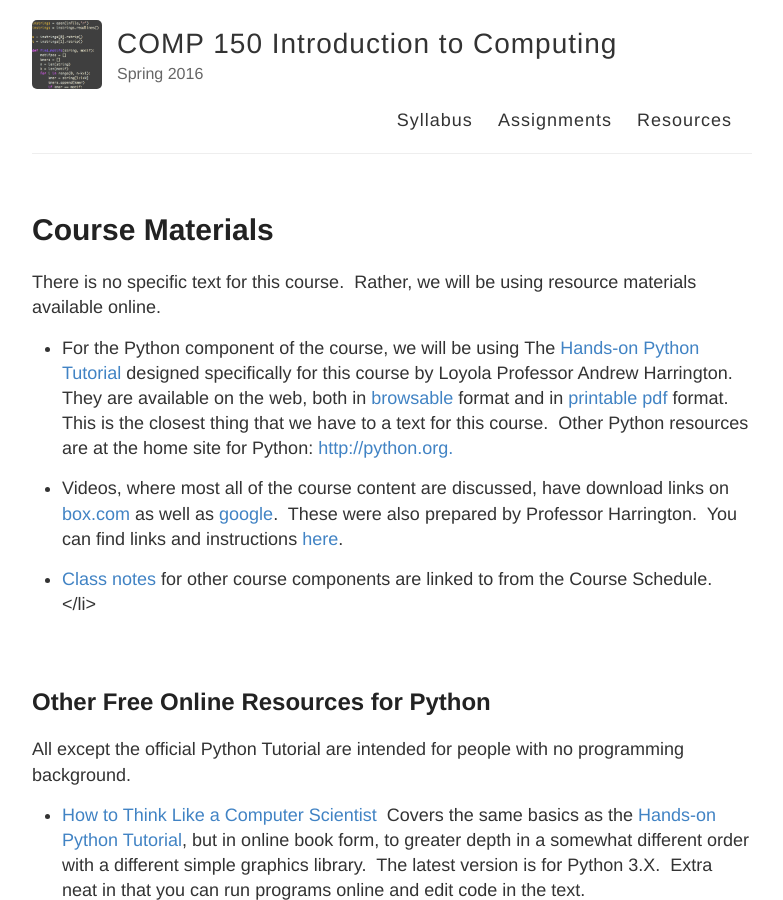
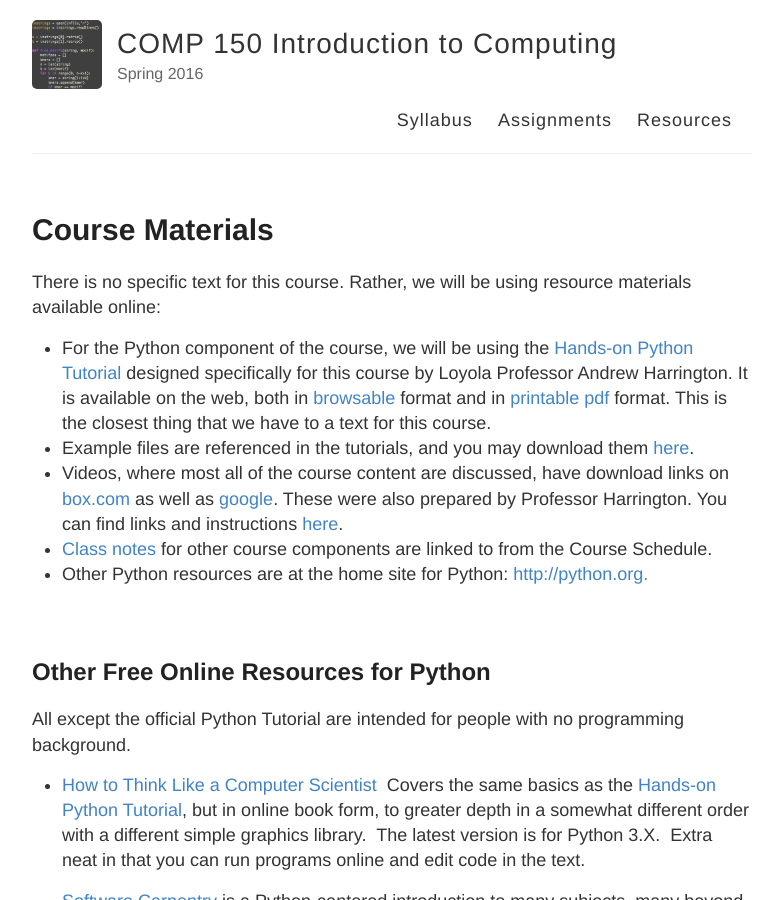
Before and after one commit to hwheeler01/comp150, a Jekyll site: the page built from resources.md, in a window 1280 px wide and 900 px high. Shown: the whole window, without its empty margins (248-1031 px from the left). Built offline with Jekyll 4.4.1, drawn with Linux system fonts in a browser that asks for light colours; Markdown is read by kramdown in place of the engine named in the settings.

```diff
--- a/resources.md
+++ b/resources.md
@@ -4,36 +4,20 @@
 permalink: /resources/
 ---
 
-There is no specific text for this course. &nbsp;Rather, we will be using
-resource materials available online.
-<ul>
+There is no specific text for this course. Rather, we will be using
+resource materials available online:
 
-  <li>For the Python
-component of the course, we will be using&nbsp;The <a target="_blank" href="http://anh.cs.luc.edu/python/hands-on/3.1/index.html">Hands-on
-Python Tutorial</a>
-designed specifically for this course by Loyola Professor Andrew Harrington.
-They are available on the web, both in <a href="http://anh.cs.luc.edu/python/hands-on/3.1/handsonHtml/index.html" target="_blank">browsable</a>
-format and in <a href="http://anh.cs.luc.edu/python/hands-on/3.1/Hands-onPythonTutorial.pdf" target="_blank">printable pdf</a> format.
-This is the closest thing that we have to a text for this course.&nbsp;
-Other Python resources are at the home site for Python: <a href="http://python.org">http://python.org.</a></li>
-</ul>
-
-<ul>
-
-  <li>Videos, where most all of the course content are discussed, have
+- For the Python component of the course, we will be using the <a target="_blank" href="http://anh.cs.luc.edu/python/hands-on/3.1/index.html">Hands-on
+Python Tutorial</a> designed specifically for this course by Loyola Professor Andrew Harrington. It is available on the web, both in <a href="http://anh.cs.luc.edu/python/hands-on/3.1/handsonHtml/index.html" target="_blank">browsable</a>
+format and in <a href="http://anh.cs.luc.edu/python/hands-on/3.1/Hands-onPythonTutorial.pdf" target="_blank">printable pdf</a> format. This is the closest thing that we have to a text for this course.
+- Example files are referenced in the tutorials, and you may download them <a href="http://anh.cs.luc.edu/python/hands-on/3.1/examples.zip" target="_blank">here</a>.
+- Videos, where most all of the course content are discussed, have
 download links on <a href="https://luc.box.com/comp150video">box.com</a>
-as well as <a href="https://drive.google.com/a/cs.luc.edu/#folders/0B5WvvnDHeaIYMGE2MzU4OWEtYzQ4Zi00YzhiLTliMTItNjRjYzMyYzgyMTk2" target="_blank">google</a>.&nbsp; These were also prepared by
-Professor Harrington.&nbsp; You can find links and instructions <a href="http://anh.cs.luc.edu/python/hands-on/3.1/handsonHtml/context.html#using-the-tutorial-text-and-video" target="_blank">here</a>.
-  </li>
-</ul>
-
-<ul>
-
-  <li><a href="http://webpages.cs.luc.edu/~cnaiman/COMP150/ClassNotes.html">Class notes </a>for
-other course
-components are linked to from the Course Schedule.</li>
-  </li>
-</ul>
+as well as <a href="https://drive.google.com/a/cs.luc.edu/#folders/0B5WvvnDHeaIYMGE2MzU4OWEtYzQ4Zi00YzhiLTliMTItNjRjYzMyYzgyMTk2" target="_blank">google</a>. These were also prepared by
+Professor Harrington. You can find links and instructions <a href="http://anh.cs.luc.edu/python/hands-on/3.1/handsonHtml/context.html#using-the-tutorial-text-and-video" target="_blank">here</a>.
+- <a href="http://webpages.cs.luc.edu/~cnaiman/COMP150/ClassNotes.html">Class notes</a> for
+other course components are linked to from the Course Schedule.
+- Other Python resources are at the home site for Python: <a href="http://python.org">http://python.org.</a>
 
 <br>
 
@@ -92,28 +76,19 @@
 ##Free Tutoring Assistance
 
 - Computer Science Department:
-
   - Department Drop-in Tutoring Schedule: <a href="http://www.luc.edu/cs/people/tutors/">http://cs.luc.edu/academics/services/tutoring</a>.
-
   - Tutoring hours by Computer Science TAs (generally
 first-come-first-serve) should start by the second or third week of the semester.
-
   - Your best choices for help are the professor and TA for the course, but all TAs
 should be familiar with most of the course topics. If any tutors you
 visit are NOT familiar with Python, let me know right away!</p>
 
 - The university supports an official Tutoring Center in the Sullivan
 Center.
-
   - Their phone extension is 8-7708. Their web site is
 <a class="reference external" href="http://www.luc.edu/tutoring">http://www.luc.edu/tutoring</a>.
-
   - You may need to make appointments in advance for university tutoring. When
 consulting the university tutoring center hours, remember that, at
 most, tutors for COMP 150 are only available during some of those times, due
 to the personal schedule of the tutors. In general, COMP
 students have done better with the department's tutoring service.<br>
-</p>
-
-<p><br>
-</p>
```
Also changed, not shown: syllabus.md (+50 -245 lines).
